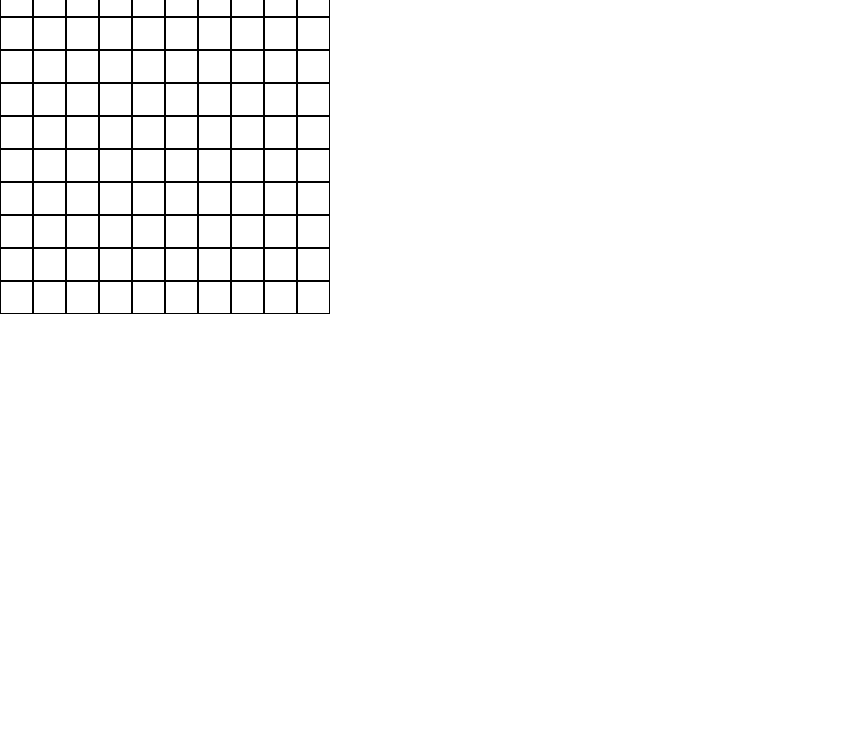
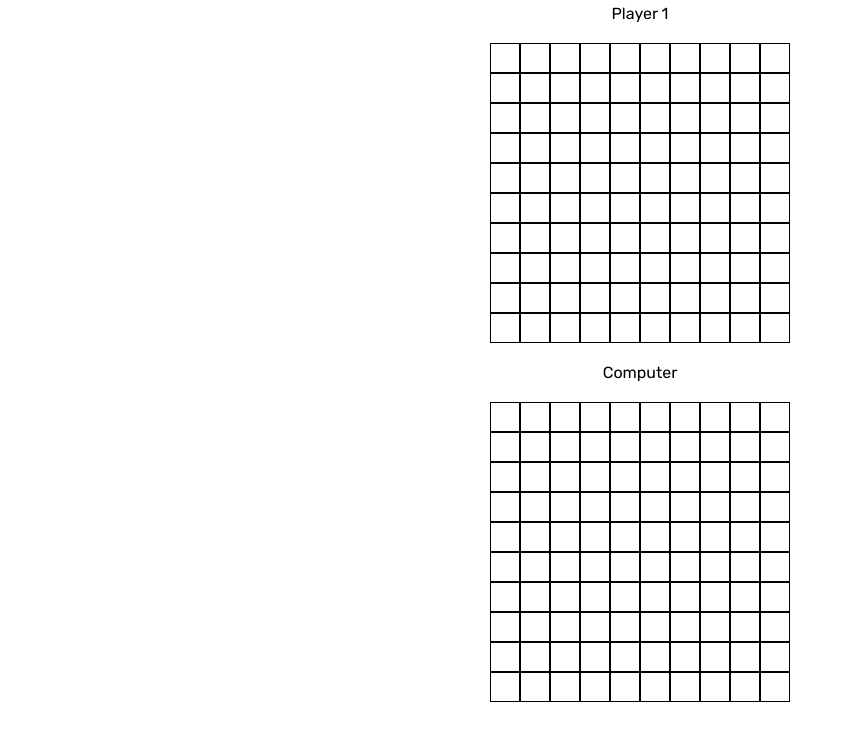
Before and after one commit to rydge-rivard/battleship, a website with bundled scripts: page index.html in a window 1280 px wide. Shown: the part 54-800 px from the top of the page, without its empty margins (0-853 px from the left). Built offline with nearby package versions, Linux system fonts and the light colour scheme.

Commit message:
Render computer board with click event to capture coords.

```diff
--- a/index.html
+++ b/index.html
@@ -9,6 +9,11 @@
   </head>
   <body>
     <h1>Battleship</h1>
-    <div class="board-1"></div>
+    <div class="wrapper">
+      <div>Player 1</div>
+      <div class="board-1"></div>
+      <div>Computer</div>
+      <div class="board-2"></div>
+    </div>
   </body>
 </html>
--- a/main.js
+++ b/main.js
@@ -3,6 +3,8 @@ import { modDOM } from "./modules/dom.js";
 
 const player1 = Player("Rydge", Gameboard(), false);
 const player2 = Player("Computer", Gameboard(), true);
+const board1 = document.querySelector(".board-1");
+const board2 = document.querySelector(".board-2");
 
 const ship5 = Ship(5, 0, false);
 const ship2 = Ship(2, 0, false);
@@ -16,4 +18,5 @@ player2.board.placeShipH(ship2, player2.board.row6, 0);
 console.log(player1.board);
 console.log(player2.board);
 
-modDOM.printBoard(player1.board);
+modDOM.printBoard(player1.board, board1);
+modDOM.printComputerBoard(player2.board, board2);
--- a/modules/dom.js
+++ b/modules/dom.js
@@ -8,15 +8,30 @@ const modDOM = (function () {
     return console.log("test");
   }
 
-  function printBoard(board) {
+  function printBoard(board, location) {
     for (const row in board) {
       if (typeof board[row] === "object" && row.includes("row"))
         board[row].forEach((square) => {
           const div = document.createElement("div");
-          board1.appendChild(div);
+          location.appendChild(div);
         });
     }
   }
 
-  return { test, printBoard };
+  function bindEvents(element, row, x) {
+    element.addEventListener("click", () => console.log(`(${row}, ${x})`));
+  }
+
+  function printComputerBoard(board, location) {
+    for (const row in board) {
+      if (typeof board[row] === "object" && row.includes("row"))
+        for (let i = 0; i < board[row].length; i++) {
+          const div = document.createElement("div");
+          location.appendChild(div);
+          bindEvents(div, row, i);
+        }
+    }
+  }
+
+  return { test, printBoard, printComputerBoard };
 })();
--- a/style.css
+++ b/style.css
@@ -7,15 +7,31 @@
   box-sizing: border-box;
 }
 
-div.board-1 {
+.wrapper {
   display: grid;
-  grid-template-columns: 33px 33px 33px 33px 33px 33px 33px 33px 33px 33px;
+  gap: 20px;
+  padding: 20px;
+}
+
+.wrapper div {
+  align-self: center;
+  justify-self: center;
+}
+
+div.board-1,
+div.board-2 {
+  display: grid;
+  grid-template-columns: 30px 30px 30px 30px 30px 30px 30px 30px 30px 30px;
   justify-items: center;
 }
 
-.board-1 div {
-  height: 33px;
+.board-1 div,
+.board-2 div {
+  height: 30px;
   width: 100%;
-  /* padding: 6px 0; */
   border: 1px solid black;
 }
+
+h1 {
+  text-align: center;
+}
```
